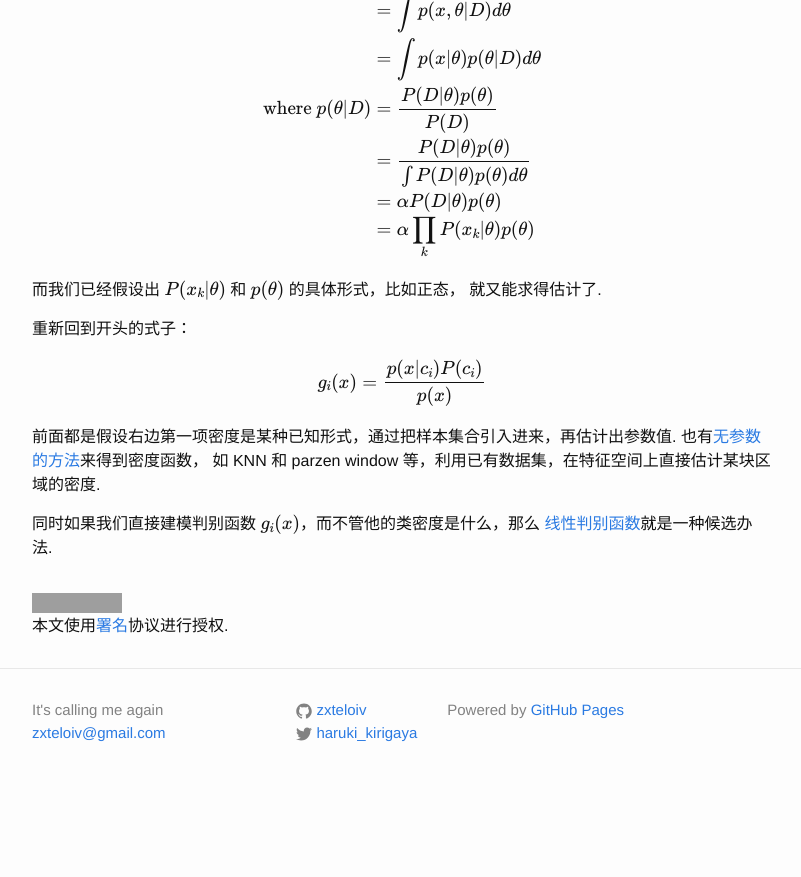
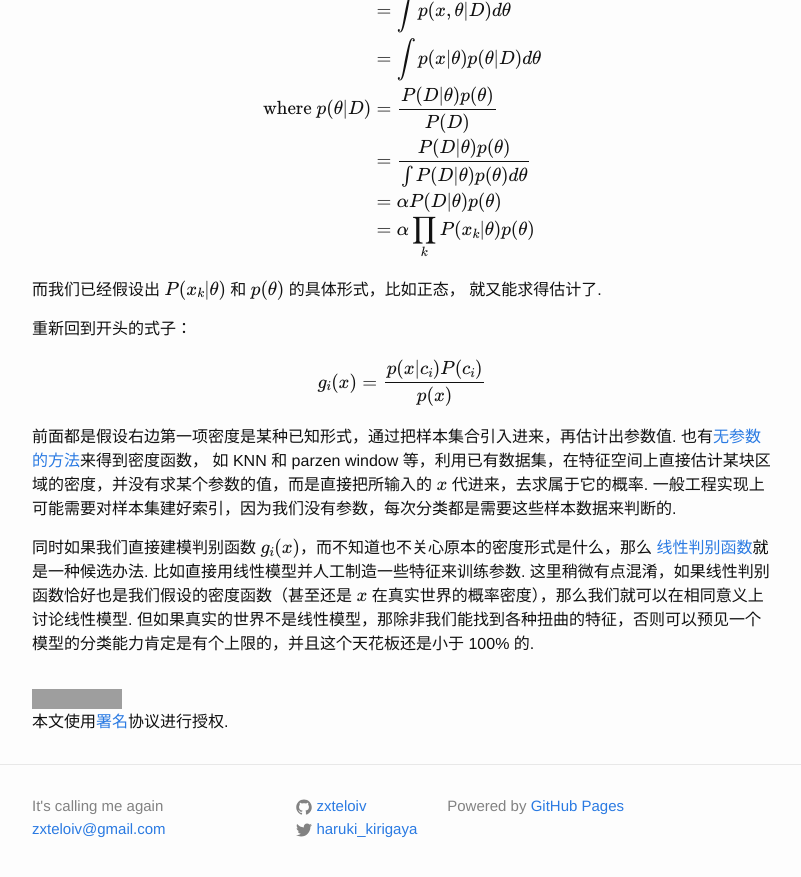
Before and after one commit to zxteloiv/zxteloiv.github.io, a Jekyll site: the page built from _posts/2016-03-27-from-estimator-to-linear-discriminant.md, in a window 1280 px wide and 900 px high, scrolled down 1029 px. Shown: the top 877 px of the window, without its empty margins (238-1039 px from the left). Built offline with Jekyll 4.4.1, drawn with Linux system fonts in a browser that asks for light colours; formulas are drawn with MathJax 3; comment, search, counter and statistics services are not loaded; before the commit the page ends 1833 px from its top, so only the background shows below that; grey boxes are pictures that could not be loaded.

Commit message:
add complement notes

```diff
--- a/_posts/2016-03-27-from-estimator-to-linear-discriminant.md
+++ b/_posts/2016-03-27-from-estimator-to-linear-discriminant.md
@@ -77,7 +77,10 @@ $$
 
 前面都是假设右边第一项密度是某种已知形式，通过把样本集合引入进来，再估计出参数值.
 也有[无参数的方法](http://libzx.so/wiki/pattern_recognition/Ch4_non_parametric_estimation/)来得到密度函数，
-如 KNN 和 parzen window 等，利用已有数据集，在特征空间上直接估计某块区域的密度.
+如 KNN 和 parzen window 等，利用已有数据集，在特征空间上直接估计某块区域的密度，并没有求某个参数的值，而是直接把所输入的 $$x$$ 代进来，去求属于它的概率. 一般工程实现上可能需要对样本集建好索引，因为我们没有参数，每次分类都是需要这些样本数据来判断的.
 
-同时如果我们直接建模判别函数 $$g_i(x)$$，而不管他的类密度是什么，那么
+同时如果我们直接建模判别函数 $$g_i(x)$$，而不知道也不关心原本的密度形式是什么，那么
 [线性判别函数](http://libzx.so/wiki/pattern_recognition/Ch5_linear_discriminant_functions/)就是一种候选办法.
+比如直接用线性模型并人工制造一些特征来训练参数.
+这里稍微有点混淆，如果线性判别函数恰好也是我们假设的密度函数（甚至还是 $$x$$ 在真实世界的概率密度），那么我们就可以在相同意义上讨论线性模型.
+但如果真实的世界不是线性模型，那除非我们能找到各种扭曲的特征，否则可以预见一个模型的分类能力肯定是有个上限的，并且这个天花板还是小于 100% 的.
```
